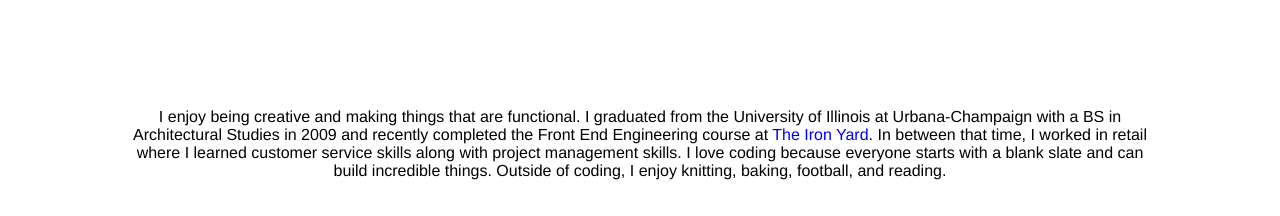
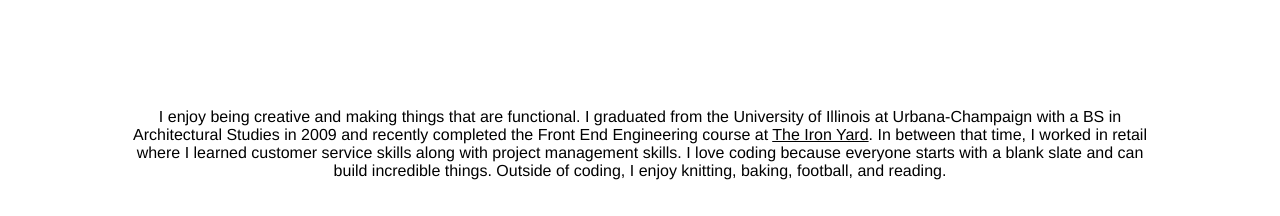
Before and after one commit to ghaea/Portfolio, a website: page public/index.html in a window 1280 px wide. Shown: the part 820-1036 px from the top of the page. Drawn offline with Linux system fonts and the light colour scheme; a web font is replaced by a local one.

Commit message:
updated iron yard link

```diff
--- a/public/index.css
+++ b/public/index.css
@@ -176,8 +176,8 @@ button {
 	height: 50px;
 }
 
-a {
-	text-decoration: none;
+#ironyard {
+	color: black;
 }
 .github-img {
 	height: 50px;
@@ -191,5 +191,6 @@ a {
 }
 
 .email a {
+	text-decoration: none;
 	color: black;
 }
--- a/public/index.html
+++ b/public/index.html
@@ -17,7 +17,7 @@
 		</div>
 
 		<div class="about-container">
-			<p id="description">I enjoy being creative and making things that are functional.  I graduated from the University of Illinois at Urbana-Champaign with a BS in Architectural Studies in 2009 and recently completed the Front End Engineering course at <a href="http://theironyard.com/" target="_blank">The Iron Yard</a>.  In between that time, I worked in retail where I learned customer service skills along with project management skills.  I love coding because everyone starts with a blank slate and can build incredible things.  Outside of coding, I enjoy knitting, baking, football, and reading.  </p>
+			<p id="description">I enjoy being creative and making things that are functional.  I graduated from the University of Illinois at Urbana-Champaign with a BS in Architectural Studies in 2009 and recently completed the Front End Engineering course at <a href="http://theironyard.com/" target="_blank" id="ironyard">The Iron Yard</a>.  In between that time, I worked in retail where I learned customer service skills along with project management skills.  I love coding because everyone starts with a blank slate and can build incredible things.  Outside of coding, I enjoy knitting, baking, football, and reading.  </p>
 		</div>
 
 		<div class="projects-container">
```
